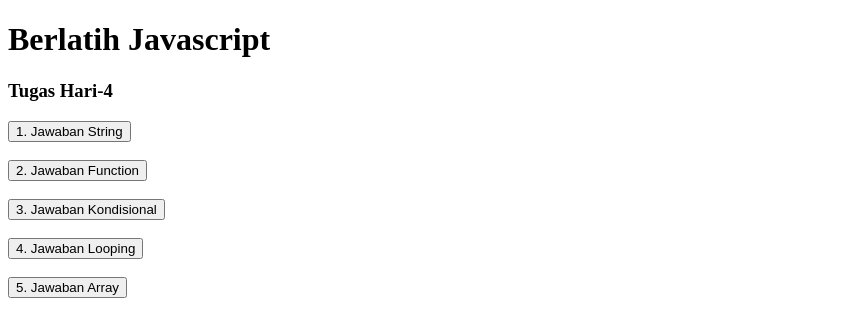
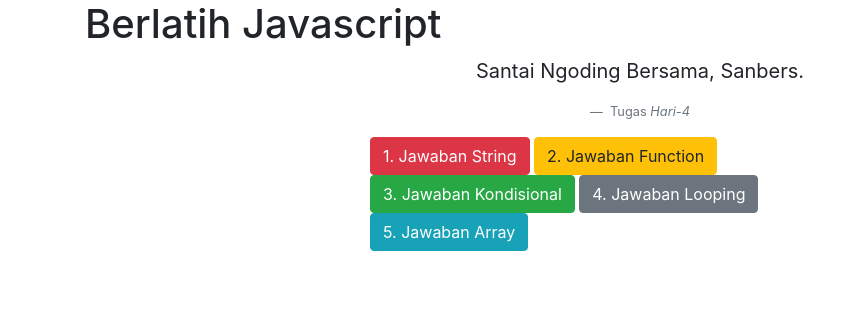
Before and after one commit to mysersan/Sanbers-Javascript4, a plain HTML site: page index.html in a window 1280 px wide. Shown: the whole page, without its empty margins (0-857 px from the left). Drawn offline with nearby package versions, Linux system fonts and the light colour scheme.

Commit message:
Add files via upload

```diff
--- a/index.html
+++ b/index.html
@@ -1,29 +1,71 @@
 <!DOCTYPE html>
 <html lang="en">
   <head>
-    <meta charset="UTF-8" />
-    <meta http-equiv="X-UA-Compatible" content="IE=edge" />
-    <meta name="viewport" content="width=device-width, initial-scale=1.0" />
-    <title>LARAVEL SANBERS</title>
+    <!-- Required meta tags -->
+    <meta charset="utf-8" />
+    <meta
+      name="viewport"
+      content="width=device-width, initial-scale=1, shrink-to-fit=no"
+    />
+    <link
+      rel="stylesheet"
+      href="https://maxcdn.bootstrapcdn.com/font-awesome/4.5.0/css/font-awesome.min.css"
+    />
+    <!-- Bootstrap CSS -->
+    <link
+      rel="stylesheet"
+      href="https://cdn.jsdelivr.net/npm/bootstrap@4.5.3/dist/css/bootstrap.min.css"
+      integrity="sha384-TX8t27EcRE3e/ihU7zmQxVncDAy5uIKz4rEkgIXeMed4M0jlfIDPvg6uqKI2xXr2"
+      crossorigin="anonymous"
+    />
+
+    <title>Laravel Sanbers</title>
   </head>
   <body>
-    <h1>Berlatih Javascript</h1>
-    <h3>Tugas Hari-4</h3>
-
-    <button onclick="window.open('string.html','_blank')">
-      1. Jawaban String</button
-    ><br /><br />
-    <button onclick="window.open('function.html','_blank')">
-      2. Jawaban Function</button
-    ><br /><br />
-    <button onclick="window.open('Kondisional.html','_blank')">
-      3. Jawaban Kondisional</button
-    ><br /><br />
-    <button onclick="window.open('looping.html','_blank')">
-      4. Jawaban Looping</button
-    ><br /><br />
-    <button onclick="window.open('array.html','_blank')">
-      5. Jawaban Array</button
-    ><br /><br />
+    <div class="container">
+      <h1>Berlatih Javascript <small class="text-muted"></small></h1>
+      <figure class="text-center">
+        <blockquote class="blockquote">
+          <p>Santai Ngoding Bersama, Sanbers.</p>
+        </blockquote>
+        <figcaption class="blockquote-footer">
+          Tugas <cite title="Source Title">Hari-4</cite>
+        </figcaption>
+      </figure>
+      <div class="row">
+        <div class="d-grid gap-2 col-6 mx-auto">
+          <button
+            onclick="window.open('string.html','_blank')"
+            class="btn btn-danger"
+          >
+            1. Jawaban String
+          </button>
+          <button
+            onclick="window.open('function.html','_blank')"
+            class="btn btn-warning"
+          >
+            2. Jawaban Function
+          </button>
+          <button
+            onclick="window.open('Kondisional.html','_blank')"
+            class="btn btn-success"
+          >
+            3. Jawaban Kondisional
+          </button>
+          <button
+            onclick="window.open('looping.html','_blank')"
+            class="btn btn-secondary"
+          >
+            4. Jawaban Looping
+          </button>
+          <button
+            onclick="window.open('array.html','_blank')"
+            class="btn btn-info"
+          >
+            5. Jawaban Array
+          </button>
+        </div>
+      </div>
+    </div>
   </body>
 </html>
```
